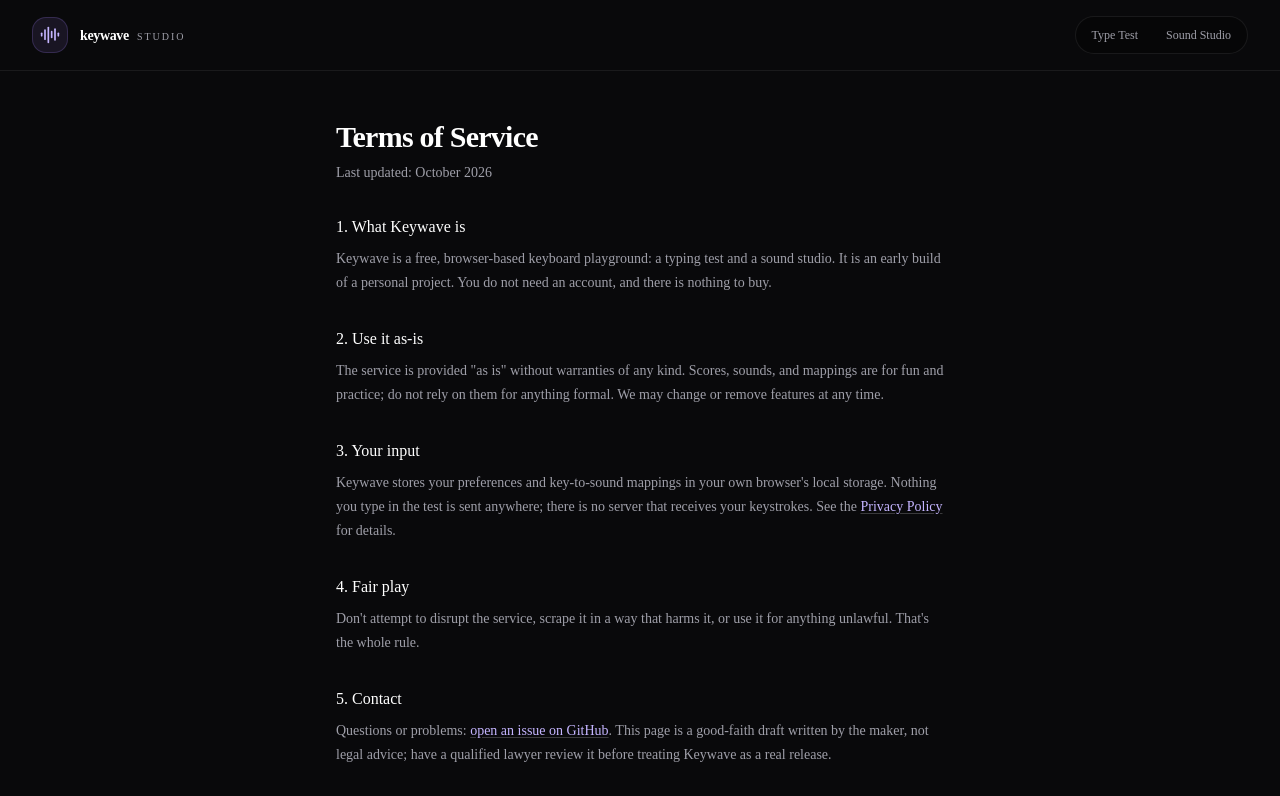
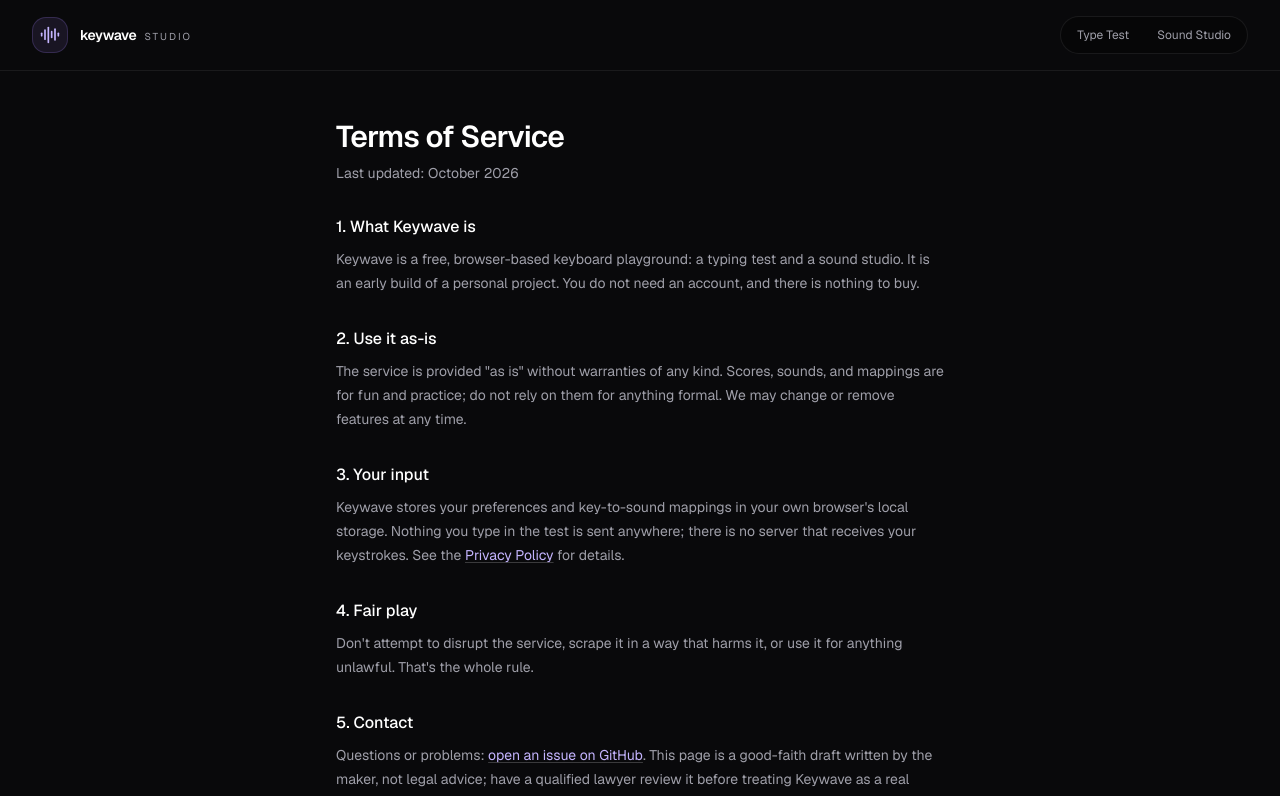
Before and after one commit to WebDevAmey/keystokes, a Next.js app: page /terms in a window 1280 px wide. Shown: the top 796 px of the page. Built offline with nearby package versions, Linux system fonts and the light colour scheme.

Commit message:
set the warm monochrome design tokens and serif display font

```diff
--- a/app/globals.css
+++ b/app/globals.css
@@ -7,29 +7,37 @@
 
 :root {
   color-scheme: dark;
-  background: #09090b;
   font-synthesis: none;
   text-rendering: optimizeLegibility;
   -webkit-font-smoothing: antialiased;
   -moz-osx-font-smoothing: grayscale;
-  --background: oklch(1 0 0);
-  --foreground: oklch(0.145 0 0);
-  --card: oklch(1 0 0);
-  --card-foreground: oklch(0.145 0 0);
-  --popover: oklch(1 0 0);
-  --popover-foreground: oklch(0.145 0 0);
-  --primary: oklch(0.205 0 0);
-  --primary-foreground: oklch(0.985 0 0);
-  --secondary: oklch(0.97 0 0);
-  --secondary-foreground: oklch(0.205 0 0);
-  --muted: oklch(0.97 0 0);
-  --muted-foreground: oklch(0.556 0 0);
-  --accent: oklch(0.97 0 0);
-  --accent-foreground: oklch(0.205 0 0);
+
+  /* Keywave design tokens: warm monochrome, near-black canvas. */
+  --kw-bg: #0a0a09;
+  --kw-surface: #141412;
+  --kw-text: #f1ede3;
+  --kw-muted: #b7b3a9;
+  --kw-subtle: #8a877f;
+  --kw-border: #26262a;
+
+  --background: var(--kw-bg);
+  --foreground: var(--kw-text);
+  --card: var(--kw-surface);
+  --card-foreground: var(--kw-text);
+  --popover: var(--kw-surface);
+  --popover-foreground: var(--kw-text);
+  --primary: var(--kw-text);
+  --primary-foreground: var(--kw-bg);
+  --secondary: var(--kw-surface);
+  --secondary-foreground: var(--kw-muted);
+  --muted: var(--kw-surface);
+  --muted-foreground: var(--kw-muted);
+  --accent: var(--kw-surface);
+  --accent-foreground: var(--kw-text);
   --destructive: oklch(0.577 0.245 27.325);
-  --border: oklch(0.922 0 0);
-  --input: oklch(0.922 0 0);
-  --ring: oklch(0.708 0 0);
+  --border: var(--kw-border);
+  --input: var(--kw-border);
+  --ring: var(--kw-muted);
   --chart-1: oklch(0.87 0 0);
   --chart-2: oklch(0.556 0 0);
   --chart-3: oklch(0.439 0 0);
@@ -52,13 +60,14 @@
 
 html {
   min-height: 100%;
-  background: #09090b;
+  background: var(--kw-bg);
+  scroll-behavior: smooth;
 }
 
 body {
   min-height: 100vh;
   margin: 0;
-  background: #09090b;
+  background: var(--kw-bg);
 }
 
 button {
@@ -66,13 +75,21 @@ button {
 }
 
 ::selection {
-  color: white;
-  background: #6d5ce8;
+  color: var(--kw-bg);
+  background: var(--kw-text);
 }
 
 @theme inline {
-  --font-heading: var(--font-sans);
-  --font-sans: var(--font-sans);
+  --font-heading: var(--font-kw-display);
+  --font-display: var(--font-kw-display);
+  --font-sans: var(--font-geist-sans);
+  --font-mono: var(--font-geist-mono);
+  --color-kw-bg: var(--kw-bg);
+  --color-kw-surface: var(--kw-surface);
+  --color-kw-text: var(--kw-text);
+  --color-kw-muted: var(--kw-muted);
+  --color-kw-subtle: var(--kw-subtle);
+  --color-kw-border: var(--kw-border);
   --color-sidebar-ring: var(--sidebar-ring);
   --color-sidebar-border: var(--sidebar-border);
   --color-sidebar-accent-foreground: var(--sidebar-accent-foreground);
@@ -114,37 +131,16 @@ button {
 }
 
 .dark {
-  --background: oklch(0.145 0 0);
-  --foreground: oklch(0.985 0 0);
-  --card: oklch(0.205 0 0);
-  --card-foreground: oklch(0.985 0 0);
-  --popover: oklch(0.205 0 0);
-  --popover-foreground: oklch(0.985 0 0);
-  --primary: oklch(0.922 0 0);
-  --primary-foreground: oklch(0.205 0 0);
-  --secondary: oklch(0.269 0 0);
-  --secondary-foreground: oklch(0.985 0 0);
-  --muted: oklch(0.269 0 0);
-  --muted-foreground: oklch(0.708 0 0);
-  --accent: oklch(0.269 0 0);
-  --accent-foreground: oklch(0.985 0 0);
+  /* Background/foreground already warm in :root; keep only extras here. */
   --destructive: oklch(0.704 0.191 22.216);
-  --border: oklch(1 0 0 / 10%);
-  --input: oklch(1 0 0 / 15%);
-  --ring: oklch(0.556 0 0);
-  --chart-1: oklch(0.87 0 0);
-  --chart-2: oklch(0.556 0 0);
-  --chart-3: oklch(0.439 0 0);
-  --chart-4: oklch(0.371 0 0);
-  --chart-5: oklch(0.269 0 0);
-  --sidebar: oklch(0.205 0 0);
-  --sidebar-foreground: oklch(0.985 0 0);
-  --sidebar-primary: oklch(0.488 0.243 264.376);
-  --sidebar-primary-foreground: oklch(0.985 0 0);
-  --sidebar-accent: oklch(0.269 0 0);
-  --sidebar-accent-foreground: oklch(0.985 0 0);
-  --sidebar-border: oklch(1 0 0 / 10%);
-  --sidebar-ring: oklch(0.556 0 0);
+  --sidebar: var(--kw-surface);
+  --sidebar-foreground: var(--kw-text);
+  --sidebar-primary: var(--kw-text);
+  --sidebar-primary-foreground: var(--kw-bg);
+  --sidebar-accent: var(--kw-surface);
+  --sidebar-accent-foreground: var(--kw-text);
+  --sidebar-border: var(--kw-border);
+  --sidebar-ring: var(--kw-muted);
 }
 
 @layer base {
@@ -157,4 +153,30 @@ button {
   html {
     @apply font-sans;
   }
+  h1,
+  h2,
+  h3 {
+    text-wrap: balance;
+  }
 }
+
+@layer components {
+  .kw-btn {
+    @apply inline-flex cursor-pointer items-center justify-center gap-2 rounded-full px-5 py-2.5 text-[13px] font-medium tracking-[-0.01em] transition-colors duration-150 focus-visible:outline-2 focus-visible:outline-offset-2 focus-visible:outline-kw-text;
+  }
+  .kw-btn-primary {
+    @apply bg-kw-text text-kw-bg hover:bg-[#e3ded1] active:translate-y-px;
+  }
+  .kw-btn-secondary {
+    @apply border border-kw-border bg-transparent text-kw-muted hover:border-white/30 hover:text-kw-text active:translate-y-px;
+  }
+  .kw-eyebrow {
+    @apply font-mono text-[11px] uppercase tracking-[0.22em] text-kw-subtle;
+  }
+}
+
+@media (prefers-reduced-motion: reduce) {
+  html {
+    scroll-behavior: auto;
+  }
+}
--- a/app/layout.tsx
+++ b/app/layout.tsx
@@ -1,5 +1,5 @@
 import type { Metadata } from "next";
-import { Geist, Geist_Mono } from "next/font/google";
+import { Geist, Geist_Mono, Instrument_Serif } from "next/font/google";
 import "./globals.css";
 
 const geistSans = Geist({
@@ -12,17 +12,24 @@ const geistMono = Geist_Mono({
   subsets: ["latin"],
 });
 
+const instrumentSerif = Instrument_Serif({
+  variable: "--font-kw-display",
+  weight: "400",
+  style: ["normal", "italic"],
+  subsets: ["latin"],
+});
+
 export const metadata: Metadata = {
-  title: "Keywave Studio · Type Test & Sound Studio",
+  title: "Keywave · Press a key, hear it answer",
   description:
-    "Race the clock in a minimalist typing test or map notes and sounds to your keyboard in the studio.",
+    "A keyboard experience with real switch sounds: mirror your physical board, race a typing test, and map notes and samples to keys in the studio.",
 };
 
 export default function RootLayout({ children }: LayoutProps<"/">) {
   return (
     <html
       lang="en"
-      className={`${geistSans.variable} ${geistMono.variable} h-full antialiased`}
+      className={`${geistSans.variable} ${geistMono.variable} ${instrumentSerif.variable} dark h-full antialiased`}
     >
       <body className="min-h-full flex flex-col">{children}</body>
     </html>
```
